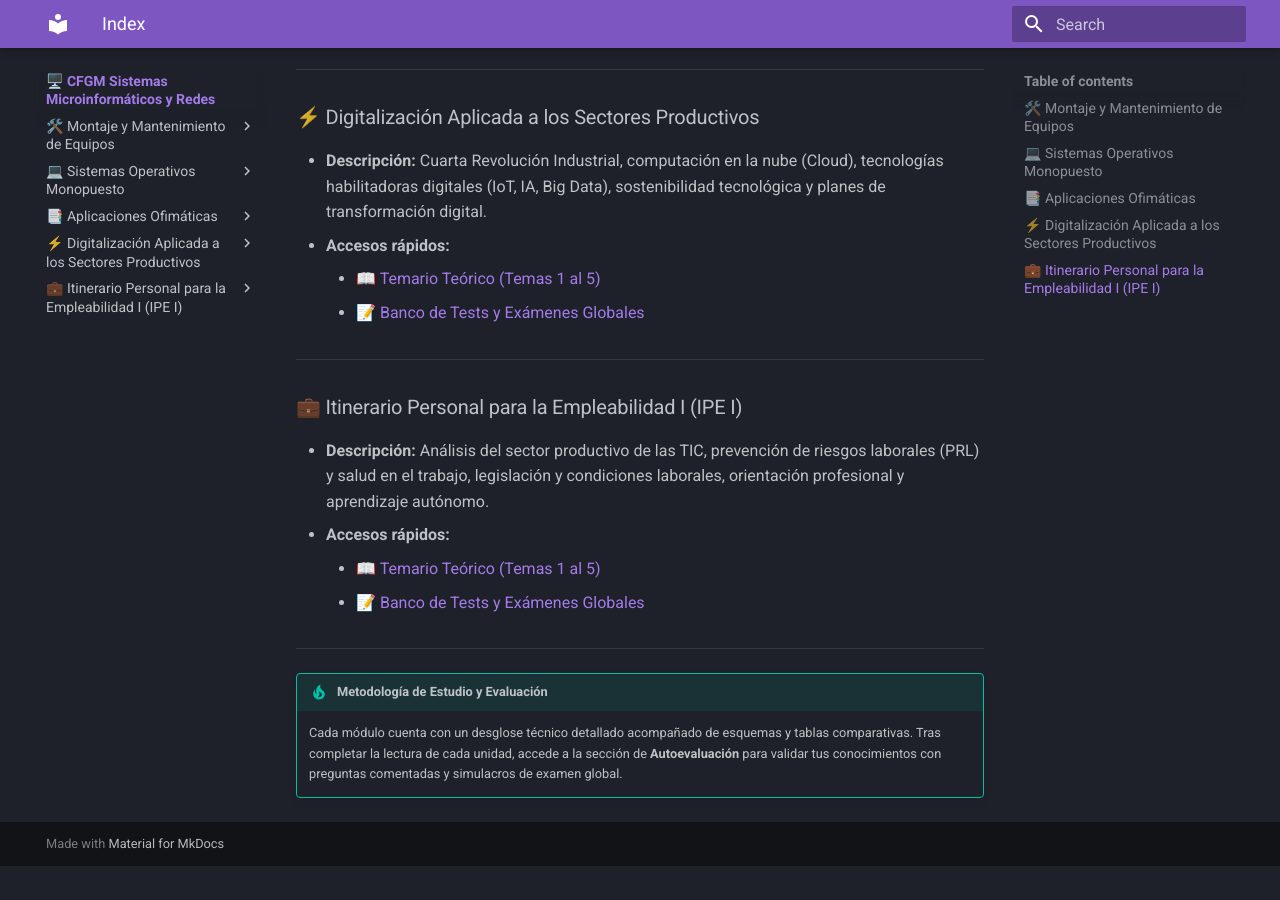
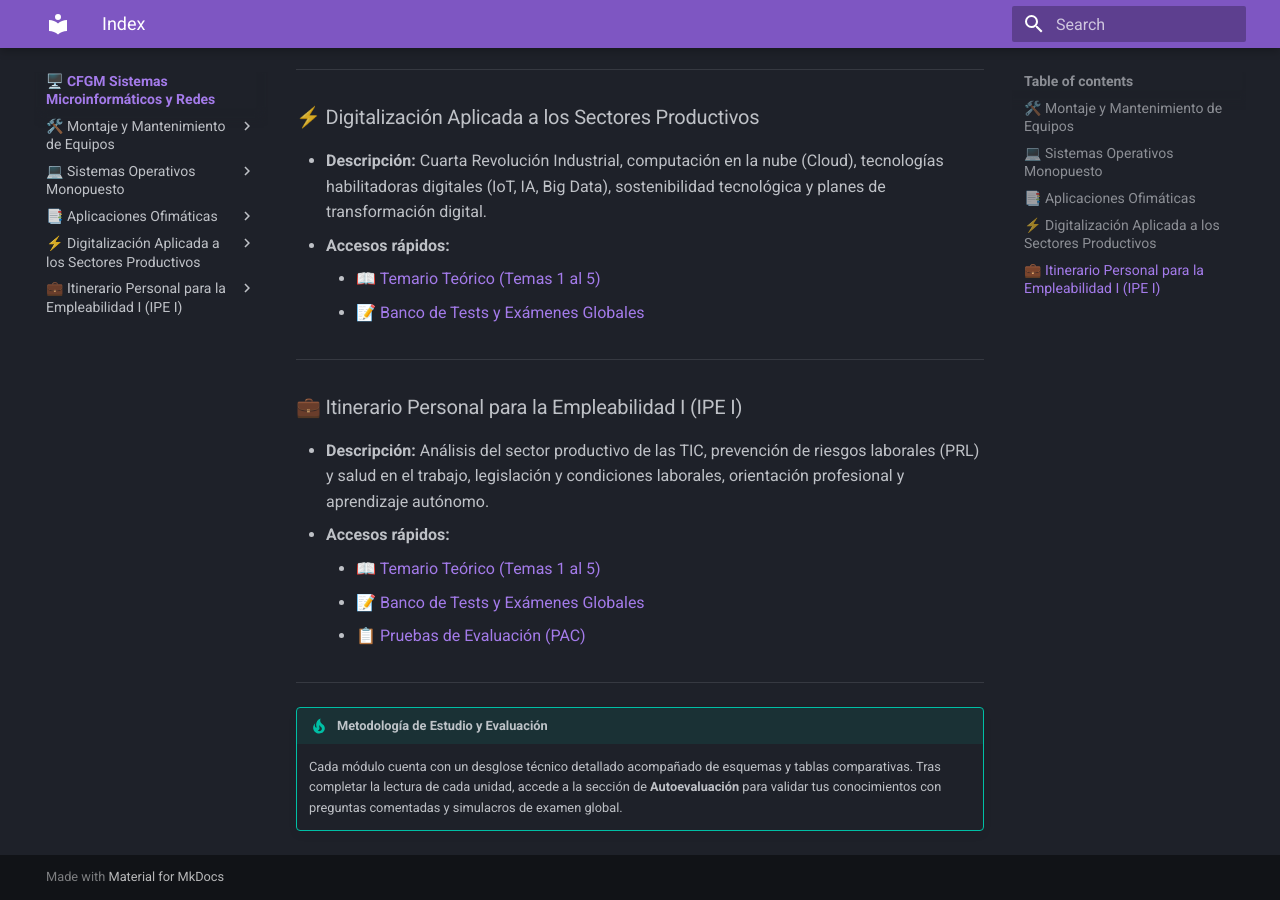
Before and after one commit to Beamspark/SMR-Apuntes, an MkDocs documentation site: the page built from docs/smr/index.md, in a window 1280 px wide and 900 px high, scrolled down 1356 px. Built offline with MkDocs 1.6.1 and Material for MkDocs 9.7.7, drawn with Linux system fonts in a browser that asks for light colours; before the commit the page ends 2222 px from its top, so only the background shows below that.

Commit message:
Update index.md

```diff
--- a/docs/smr/index.md
+++ b/docs/smr/index.md
@@ -46,6 +46,7 @@ Este espacio está concebido como una base de conocimiento estructurada, con esq
 * **Accesos rápidos:**
     * [📖 Temario Teórico (Temas 1 al 5)](itinerario/index.md)
     * [📝 Banco de Tests y Exámenes Globales](itinerario/test/index.md)
+    * [📋 Pruebas de Evaluación (PAC)](itinerario/pac/index.md)
 
 ---
 
```
